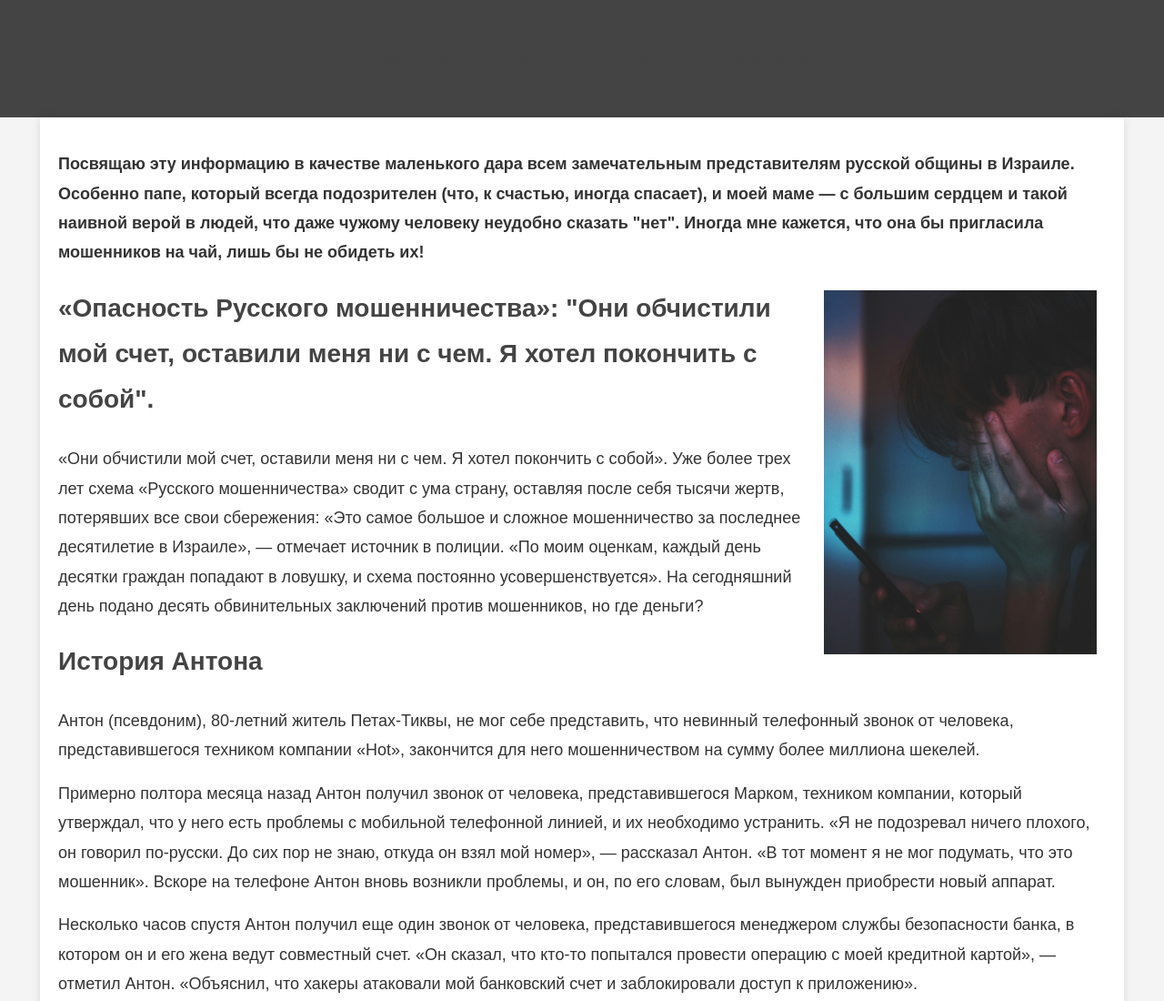
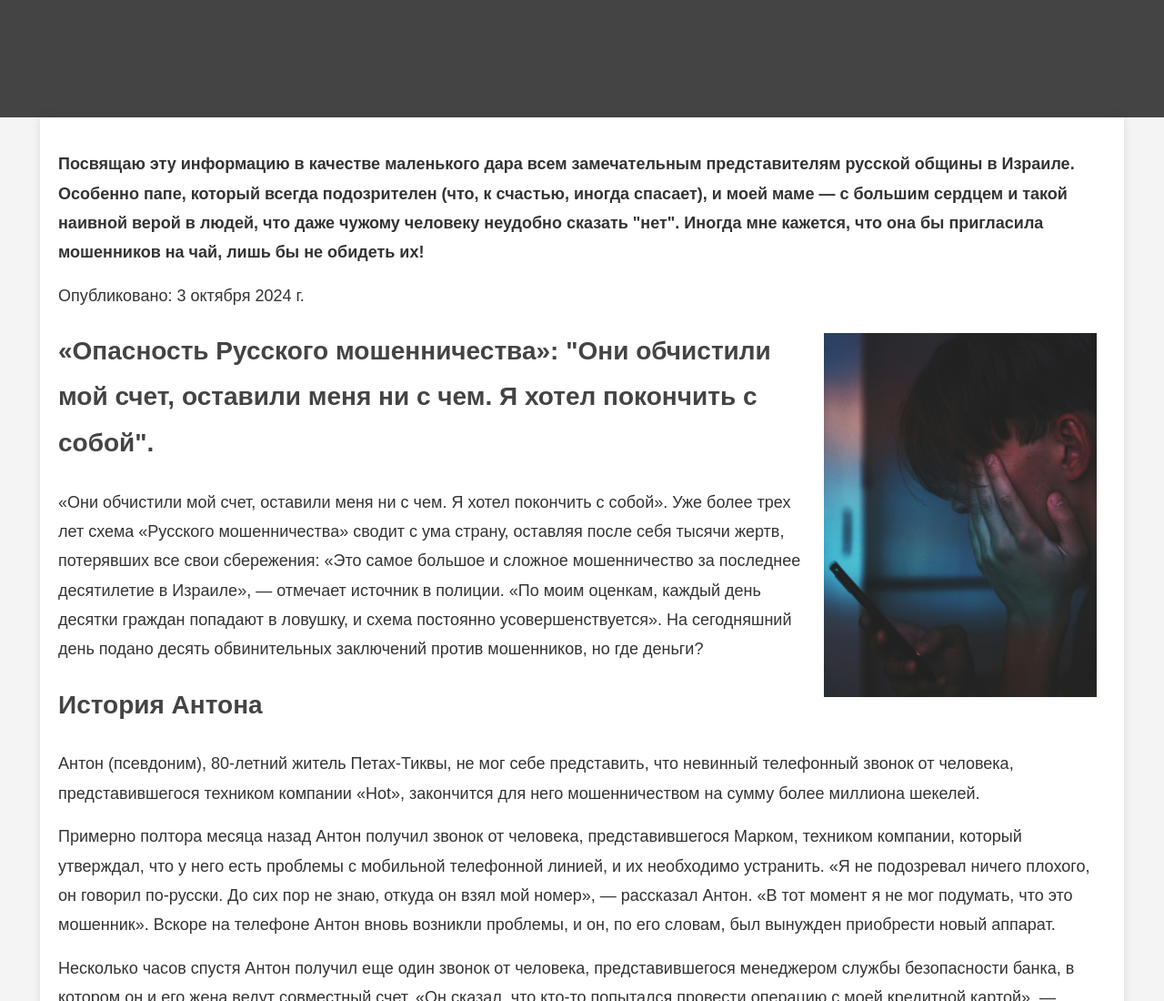
Before and after one commit to grinba/russian-scam-story, a plain HTML site: page index.html in a window 1280 px wide. Shown: the top 1100 px of the page at 91% size. Drawn offline with Linux system fonts and the light colour scheme; a script that the page names is missing.

Commit message:
Update index.html

```diff
--- a/index.html
+++ b/index.html
@@ -105,6 +105,9 @@
         <!-- Dedication Section -->
         <p><strong>Посвящаю эту информацию в качестве маленького дара всем замечательным представителям русской общины в Израиле. Особенно папе, который всегда подозрителен (что, к счастью, иногда спасает), и моей маме — с большим сердцем и такой наивной верой в людей, что даже чужому человеку неудобно сказать "нет". Иногда мне кажется, что она бы пригласила мошенников на чай, лишь бы не обидеть их!</strong></p>
 
+         <!-- Date Section -->
+        <p class="date">Опубликовано: 3 октября 2024 г.</p>
+
         <!-- Image Section -->
    <img src="https://raw.githubusercontent.com/grinba/russian-scam-story/main/image.jpg"
      alt="Relevant image for the article"
```
